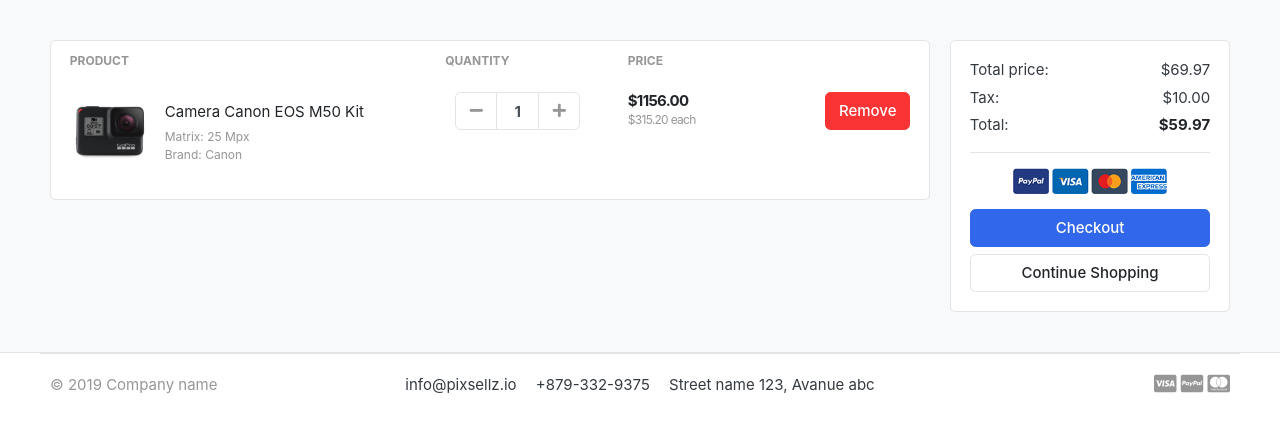
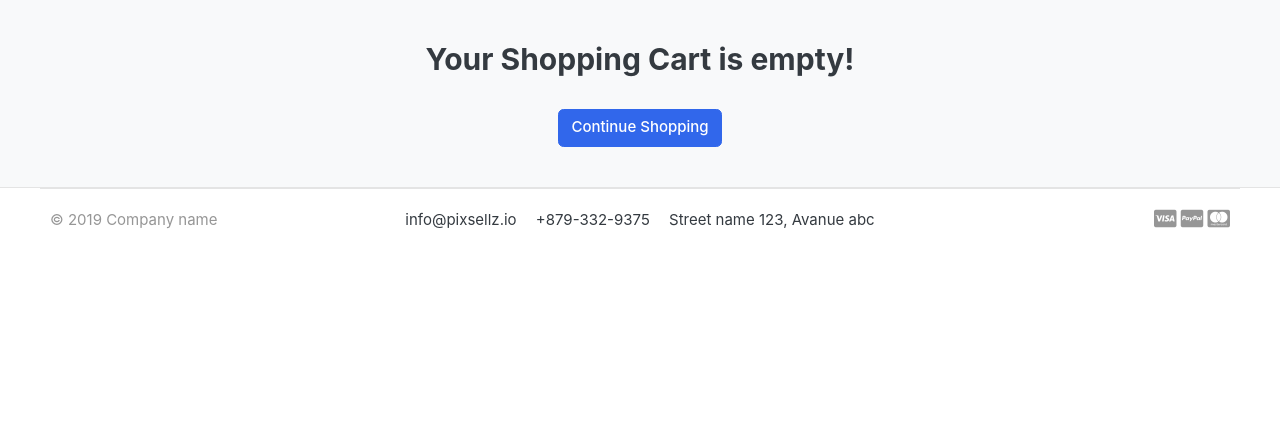
Before and after one commit to RajTilak18/QuickShip, a Django app: page /cart/ in a window 1280 px wide. Shown: the part 118-551 px from the top of the page. Run offline with Django 4.2, Linux system fonts and the light colour scheme; tables that the repository leaves empty hold one stand-in row (values such as "Sample post"); some libraries are stand-ins or nearby versions; some web fonts are replaced.

Commit message:
Store and Cart functionality

```diff
--- a/QuickShip/settings.py
+++ b/QuickShip/settings.py
@@ -67,6 +67,7 @@ TEMPLATES = [
                 'django.contrib.auth.context_processors.auth',
                 'django.contrib.messages.context_processors.messages',
                 'category.context_processors.menu_links',
+                'carts.context_processors.counter',
             ],
         },
     },
--- /dev/null
+++ b/carts/context_processors.py
@@ -0,0 +1,16 @@
+from .models import Cart, CartItem
+from .views import _cart_id
+
+def counter(request):
+    cart_count = 0
+    if 'admin' in request.path:
+        return ()
+    else:
+        try:
+            cart = Cart.objects.filter(cart_id=_cart_id(request))
+            cart_items = CartItem.objects.all().filter(cart=cart[:1])
+            for cart_item in cart_items:
+                cart_count += cart_item.quantity
+        except Cart.DoesNotExist:
+            cart_count = 0
+    return dict(cart_count=cart_count)
--- a/carts/urls.py
+++ b/carts/urls.py
@@ -3,4 +3,7 @@ from .import views
 
 urlpatterns = [
     path('', views.cart, name='cart'),
+    path('add_cart/<int:product_id>/', views.add_cart, name='add_cart'),
+    path('remove_cart/<int:product_id>/<int:cart_item_id>/', views.remove_cart, name='remove_cart'),
+    path('remove_cart_item/<int:product_id>/<int:cart_item_id>/', views.remove_cart_item, name='remove_cart_item'),
 ]
--- a/carts/views.py
+++ b/carts/views.py
@@ -1,5 +1,114 @@
-from django.shortcuts import render
+from django.shortcuts import render, redirect, get_object_or_404
+# from django.http import HttpResponse
+from store.models import Product, Variation
+from .models import Cart, CartItem
+from django.core.exceptions import ObjectDoesNotExist
 
 # Create your views here.
-def cart(request):
-    return render (request, 'store/cart.html')
+def _cart_id(request):
+    cart = request.session.session_key
+    if not cart:
+        cart = request.session.create()
+    return cart
+
+def add_cart(request, product_id):
+    product = Product.objects.get(id=product_id)
+    product_variation = []
+    if request.method == 'POST':
+        for item in request.POST:
+            key = item
+            value = request.POST[key]
+
+            try:
+                variation = Variation.objects.get(product=product, variation_category__iexact=key, variation_value__iexact=value)
+                product_variation.append(variation)
+            except:
+                pass
+
+    try:
+        cart = Cart.objects.get(cart_id=_cart_id(request))
+    except Cart.DoesNotExist:
+        cart = Cart.objects.create(
+            cart_id = _cart_id(request)
+        )
+    cart.save()
+
+    is_cart_item_exists = CartItem.objects.filter(product=product, cart=cart).exists()
+    if is_cart_item_exists:
+        cart_item = CartItem.objects.filter(product=product, cart=cart)
+        ex_var_list = []
+        id = []
+        for item in cart_item:
+            existing_variation = item.variations.all()
+            ex_var_list.append(list(existing_variation))
+            id.append(item.id)
+
+
+        if product_variation in ex_var_list:
+            index = ex_var_list.index(product_variation)
+            item_id = id[index]
+            item = CartItem.objects.get(product=product, id=item_id)
+            item.quantity += 1
+            item.save()
+
+        else:
+            item = CartItem.objects.create(product=product, quantity = 1, cart=cart)
+            if len(product_variation) > 0:
+                item.variations.clear()
+                item.variations.add(*product_variation)
+            item.save()
+    else:
+        cart_item = CartItem.objects.create(
+            product=product,
+            quantity = 1,
+            cart = cart,
+        )
+        if len(product_variation) > 0:
+            cart_item.variations.clear()
+            cart_item.variations.add(*product_variation)
+        cart_item.save()
+    return redirect('cart')
+
+def remove_cart(request, product_id, cart_item_id):
+    cart = Cart.objects.get(cart_id=_cart_id(request))
+    product = get_object_or_404(Product, id=product_id)
+    try:
+        cart_item = CartItem.objects.get(product=product, cart=cart, id=cart_item_id)
+        if cart_item.quantity > 1:
+            cart_item.quantity -= 1
+            cart_item.save()
+        else:
+            cart_item.delete()
+    except:
+        pass
+    return redirect('cart')
+
+def remove_cart_item(request, product_id, cart_item_id):
+    cart = Cart.objects.get(cart_id=_cart_id(request))
+    product = get_object_or_404(Product, id=product_id)
+    cart_item = CartItem.objects.get(product=product, cart=cart, id=cart_item_id)
+    cart_item.delete()
+    return redirect('cart')
+
+def cart(request, total=0, quantity=0, cart_items=None):
+    try:
+        tax = 0
+        grand_total = 0
+        cart = Cart.objects.get(cart_id=_cart_id(request))
+        cart_items = CartItem.objects.filter(cart=cart, is_active=True)
+        for cart_item in cart_items:
+            total += (cart_item.product.price * cart_item.quantity)
+            quantity += cart_item.quantity
+        tax = (2*total)/100
+        grand_total = total + tax
+    except ObjectDoesNotExist:
+        pass
+
+    context = {
+        'total': total,
+        'quantity': quantity,
+        'cart_items': cart_items,
+        'tax': tax,
+        'grand_total': grand_total,
+    }
+    return render (request, 'store/cart.html', context)
--- a/store/urls.py
+++ b/store/urls.py
@@ -3,6 +3,7 @@ from .import views
 
 urlpatterns = [
     path('', views.store, name='store'),
-    path('<slug:category_slug>/', views.store, name='products_by_category'),
-    path('<slug:category_slug>/<slug:product_slug>/', views.product_detail, name='product_detail'),
+    path('category/<slug:category_slug>/', views.store, name='products_by_category'),
+    path('category/<slug:category_slug>/<slug:product_slug>/', views.product_detail, name='product_detail'),
+    path('search/', views.search, name='search'),
 ]
--- a/templates/includes/navbar.html
+++ b/templates/includes/navbar.html
@@ -46,9 +46,9 @@
         </div> <!-- col.// -->
         <a href="{% url 'store' %}" class="btn btn-outline-primary">Store</a>
         <div class="col-lg  col-md-6 col-sm-12 col">
-            <form action="#" class="search">
+            <form action="{% url 'search' %}" class="search" method='GET'>
                 <div class="input-group w-100">
-                    <input type="text" class="form-control" style="width:60%;" placeholder="Search">
+                    <input type="text" class="form-control" style="width:60%;" placeholder="Search" name='keyword'>
 
                     <div class="input-group-append">
                       <button class="btn btn-primary" type="submit">
@@ -67,9 +67,9 @@
                                 <a href="./register.html"> Register</a>
                             </div>
                         </div>
-                        <a href="./cart.html" class="widget-header pl-3 ml-3">
+                        <a href="{% url 'cart' %}" class="widget-header pl-3 ml-3">
                             <div class="icon icon-sm rounded-circle border"><i class="fa fa-shopping-cart"></i></div>
-                            <span class="badge badge-pill badge-danger notify">0</span>
+                            <span class="badge badge-pill badge-danger notify">{{ cart_count}} </span>
                         </a>
                     </div> <!-- widgets-wrap.// -->
                 </div> <!-- col.// -->
--- a/templates/store/cart.html
+++ b/templates/store/cart.html
@@ -6,7 +6,12 @@
     <div class="container">
 
     <!-- ============================ COMPONENT 1 ================================= -->
-
+{% if not cart_items %}
+    <h2 class= "text-center">Your Shopping Cart is empty!</h2>
+    <br>
+    <div class="text-center">
+        <a href="{% url 'store' %}" class="btn btn-primary">Continue Shopping</a>
+{% else %}
 <div class="row">
     <aside class="col-lg-9">
 <div class="card">
@@ -20,13 +25,20 @@
 </tr>
 </thead>
 <tbody>
+{% for cart_item in cart_items %}
 <tr>
     <td>
         <figure class="itemside align-items-center">
-                <div class="aside"><img src="{% static './images/items/11.jpg' %}" class="img-sm"></div>
+            <div class="aside"><img src='{{ cart_item.product.images.url }}' class="img-sm"></div>
             <figcaption class="info">
-                    <a href="#" class="title text-dark">Camera Canon EOS M50 Kit</a>
-                    <p class="text-muted small">Matrix: 25 Mpx <br> Brand: Canon</p>
+                <a href="{{cart_item.product.get_url }}" class="title text-dark">{{ cart_item.product.product_name }} </a>
+                <p class="text-muted small">
+                    {% if cart_item.variations.all %}
+                        {% for item in cart_item.variations.all %}
+                            {{ item.variation_category | capfirst}} : {{ item.variation_value | capfirst}} <br>
+                        {% endfor %}
+                    {% endif %}
+                </p>
             </figcaption>
         </figure>
     </td>
@@ -35,25 +47,32 @@
                     <div class="col">
                         <div class="input-group input-spinner">
                             <div class="input-group-prepend">
-                                <button class="btn btn-light" type="button" id="button-plus"> <i class="fa fa-minus"></i> </button>
+                            <a href="{% url 'remove_cart' cart_item.product.id cart_item.id%}" class="btn btn-light" type="button" id="button-plus"> <i class="fa fa-minus"></i> </a>
                             </div>
-                                <input type="text" class="form-control"  value="1">
+                            <input type="text" class="form-control"  value="{{ cart_item.quantity }}">
                             <div class="input-group-append">
-                                <button class="btn btn-light" type="button" id="button-minus"> <i class="fa fa-plus"></i> </button>
+                            <form action="{% url 'add_cart' cart_item.product.id %}" method="POST">
+                                {% csrf_token %}
+                                {% for item in cart_item.variations.all %}
+                                    <input type="hidden" name="{{item.variation_category | lower}}" value="{{item.variation_value | capfirst}}">
+                                {% endfor %}
+                                <button class="btn btn-light" type="submit" id="button-minus"> <i class="fa fa-plus"></i> </button>
+                            </form>
                             </div>
                         </div> <!-- input-group.// -->
                     </div> <!-- col.// -->
     </td>
     <td>
         <div class="price-wrap">
-                <var class="price">$1156.00</var>
-                <small class="text-muted"> $315.20 each </small>
+            <var class="price">$ {{ cart_item.sub_total }}</var>
+            <small class="text-muted"> $ {{ cart_item.product.price }} each </small>
         </div> <!-- price-wrap .// -->
     </td>
     <td class="text-right">
-        <a href="" class="btn btn-danger"> Remove</a>
+    <a href="{% url 'remove_cart_item' cart_item.product.id cart_item.id%}" onclick="return confirm('Are you sure you want to delete this item?')" class="btn btn-danger"> Remove</a>
     </td>
 </tr>
+{% endfor %}
 
 </tbody>
 </table>
@@ -66,22 +85,22 @@
         <div class="card-body">
             <dl class="dlist-align">
                 <dt>Total price:</dt>
-                  <dd class="text-right">$69.97</dd>
+                <dd class="text-right">$ {{total}}</dd>
             </dl>
             <dl class="dlist-align">
                 <dt>Tax:</dt>
-                  <dd class="text-right"> $10.00</dd>
+                <dd class="text-right"> $ {{tax}}</dd>
             </dl>
             <dl class="dlist-align">
-                  <dt>Total:</dt>
-                  <dd class="text-right text-dark b"><strong>$59.97</strong></dd>
+                <dt>Grand Total:</dt>
+                <dd class="text-right text-dark b"><strong>$ {{grand_total}} </strong></dd>
             </dl>
             <hr>
             <p class="text-center mb-3">
                 <img src="{% static './images/misc/payments.png' %}" height="26">
             </p>
             <a href="./place-order.html" class="btn btn-primary btn-block"> Checkout </a>
-                <a href="./store.html" class="btn btn-light btn-block">Continue Shopping</a>
+            <a href="{% url 'store' %}" class="btn btn-light btn-block">Continue Shopping</a>
         </div> <!-- card-body.// -->
         </div> <!-- card.// -->
 
@@ -89,6 +108,7 @@
 
 
 </div> <!-- row.// -->
+{% endif %}
     <!-- ============================ COMPONENT 1 END .// ================================= -->
 
     </div> <!-- container .//  -->
```
Also changed, not shown: carts/admin.py (+8 -2 lines), carts/models.py (+6 -2 lines), store/admin.py (+8 -1 lines), store/models.py (+25 -0 lines), store/views.py (+28 -3 lines), templates/store/product_detail.html (+17 -29 lines), templates/store/store.html (+32 -9 lines), carts/migrations/0001_initial.py, store/migrations/0002_variation.py (added). Lines whose indentation alone changed are shown as unchanged.
